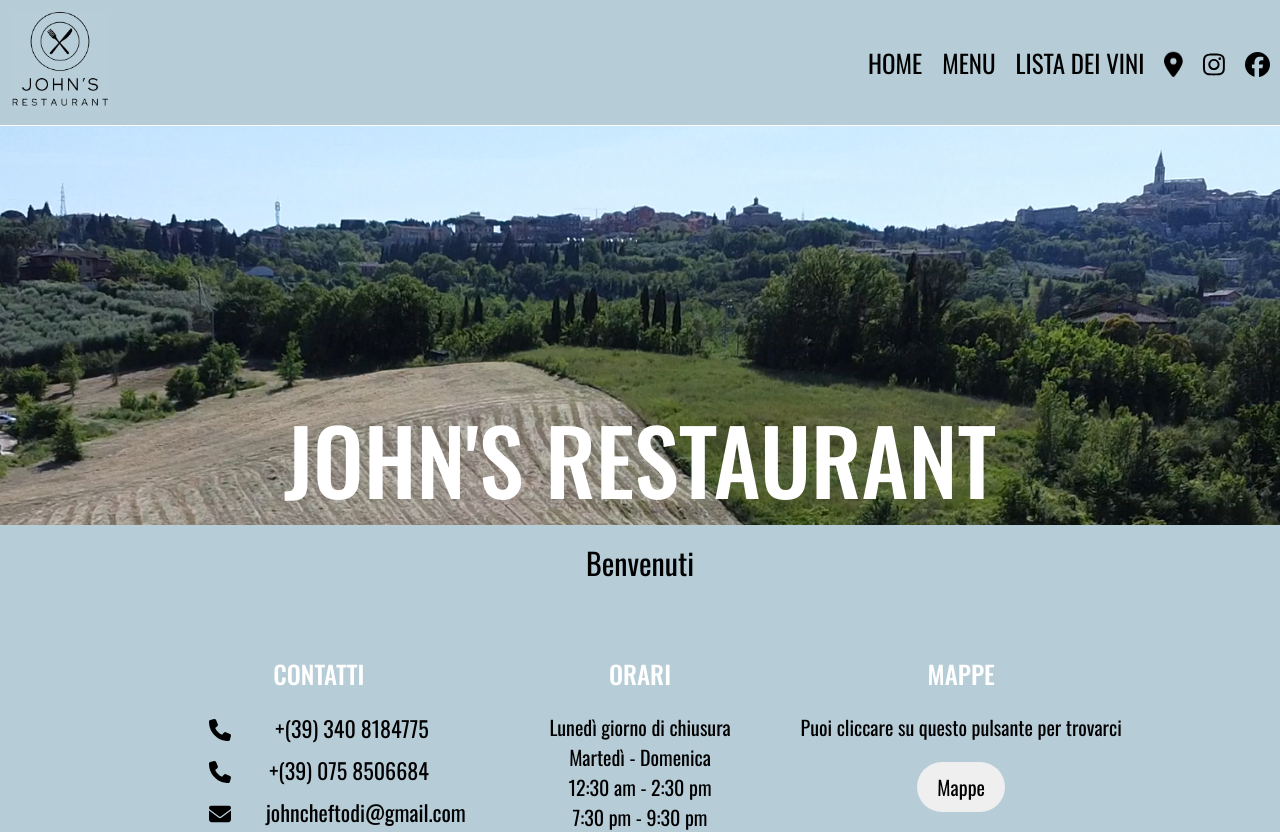
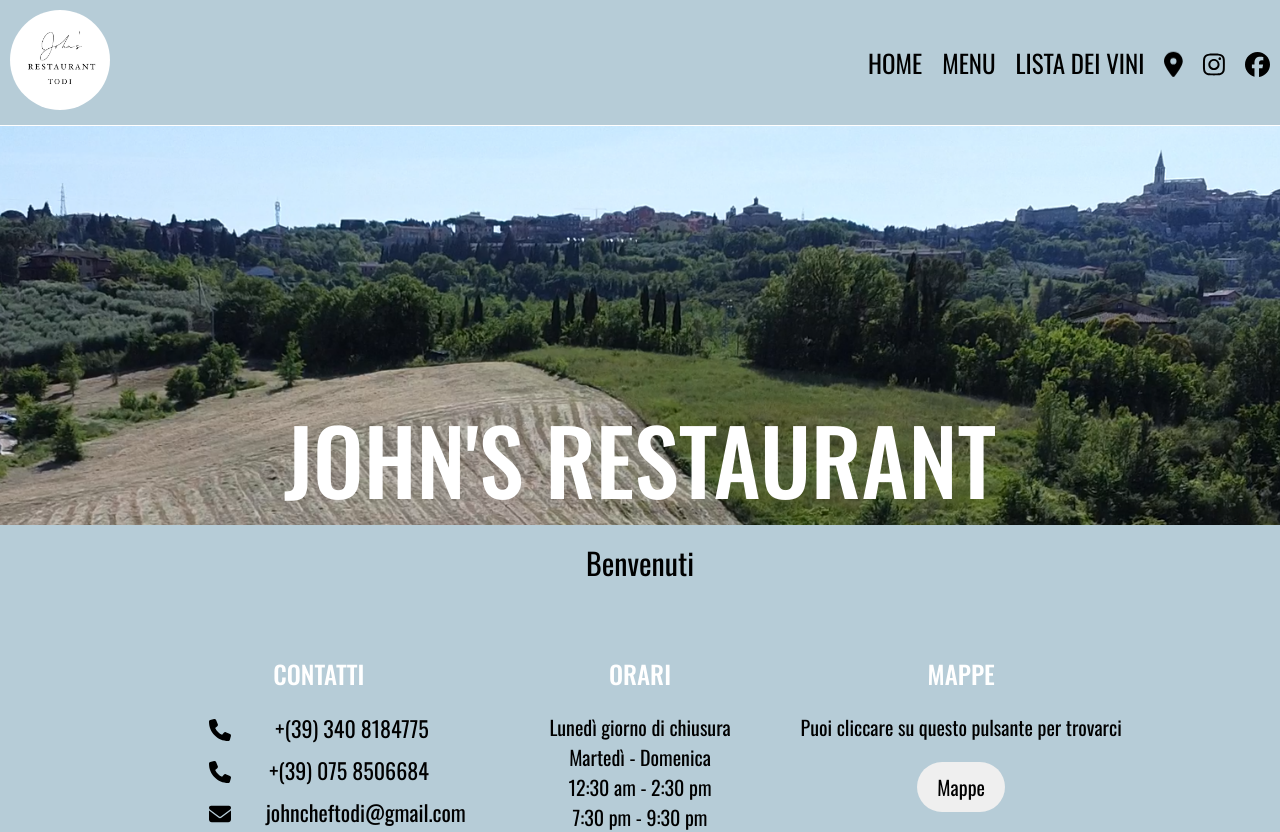
Before and after one commit to CalinCretu/JohnsRestaurant, a Vue app: page / in a window 1280 px wide. Shown: the top 832 px of the page. Built offline with nearby package versions, Linux system fonts and the light colour scheme; a web font is replaced by a local one.

Commit message:
ADD - new-logo

```diff
--- a/src/components/Header.vue
+++ b/src/components/Header.vue
@@ -3,7 +3,7 @@ export default {
   name: "Header",
   data() {
     return {
-      logo: '/imgs/logos/Logo_small.png',
+      logo: '/imgs/logos/Logo_Johns.jpg',
       nav: [
         {
           text: 'Home',
@@ -80,12 +80,17 @@ export default {
 
     .logo {
       max-width: 50px;
+      border-radius: 50%;
     }
   }
 
   .logo {
     max-width: 100px;
     transition: all 0.3s ease;
+
+    .logo-image {
+      border-radius: 50%;
+    }
   }
 
   .nav-bar {
```
Also changed, not shown: public/imgs/logos/Logo_Johns.jpg (added).
